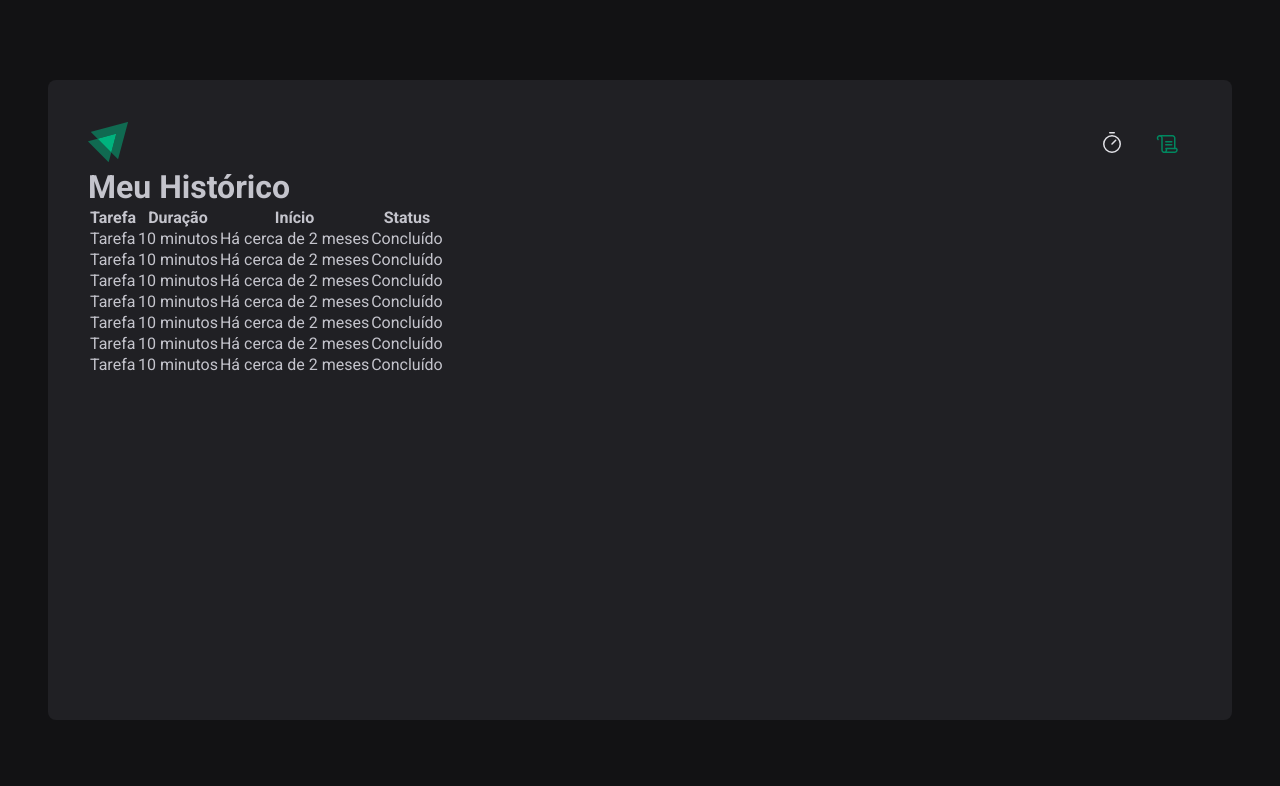
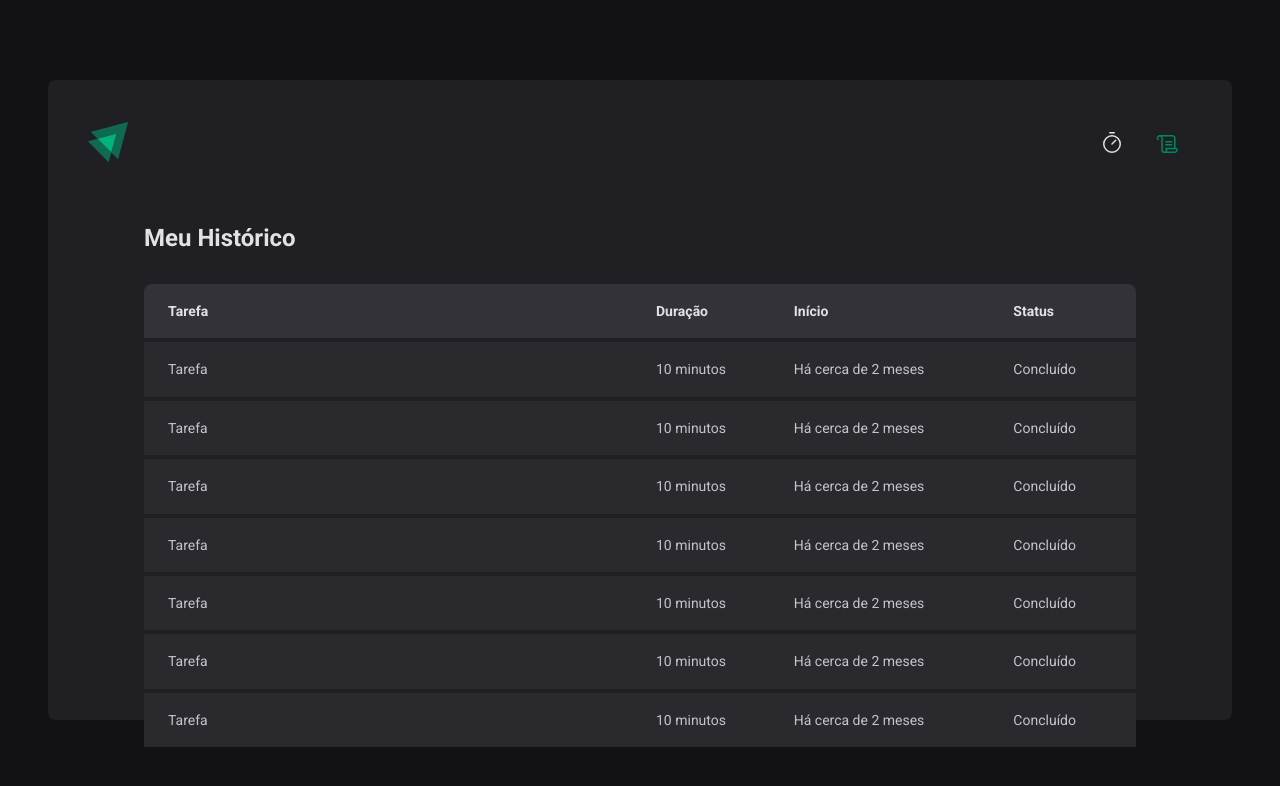
Before and after one commit to CaioScatolino/02-ignite-timer, a React (Vite) app: page /history in a window 1280 px wide. Shown: the top 786 px of the page. Built offline with nearby package versions, Linux system fonts and the light colour scheme.

Commit message:
Atualizando

```diff
--- a/src/pages/History/styles.ts
+++ b/src/pages/History/styles.ts
@@ -1,5 +1,67 @@
 import styled from 'styled-components'
 
-export const HistoryContainer = styled.main``
+export const HistoryContainer = styled.main`
+  flex: 1;
+  padding: 3.5rem;
+  display: flex;
+  flex-direction: column;
 
-export const HistoryList = styled.div``
+  h1 {
+    font-size: 1.5rem;
+    color: ${(props) => props.theme['gray-100']};
+  }
+`
+
+export const HistoryList = styled.div`
+  flex: 1;
+  overflow: auto;
+  margin-top: 2rem;
+
+  table {
+    width: 100%;
+    /* border-colapse é muito util em tabelas para não somar duar bordas */
+    border-collapse: collapse;
+    min-width: 600px;
+
+    th {
+      background: ${(props) => props.theme['gray-600']};
+      padding: 1rem;
+      text-align: left;
+      color: ${(props) => props.theme['gray-100']};
+      font-size: 0.875rem;
+      line-height: 1.6;
+
+      /* pegando o primeiro th (cabeçalho)*/
+      &:first-child {
+        border-top-left-radius: 8px;
+        padding-left: 1.5rem;
+        /* para a primeira coluna ficar maior (50% do tamanho) */
+        width: 50%;
+      }
+
+      /* pegando o ultimo th (cabeçalho)*/
+      &:last-child {
+        border-top-right-radius: 8px;
+        padding-right: 1.5rem;
+      }
+    }
+
+    td {
+      background: ${(props) => props.theme['gray-700']};
+      border-top: 4px solid ${(props) => props.theme['gray-800']};
+      padding: 1rem;
+      font-size: 0.875rem;
+      line-height: 1.6;
+      &:first-child {
+        padding-left: 1.5rem;
+        /* para a primeira coluna ficar maior (50% do tamanho) */
+        width: 50%;
+      }
+
+      /* pegando o ultimo th (cabeçalho)*/
+      &:last-child {
+        padding-right: 1.5rem;
+      }
+    }
+  }
+`
```
